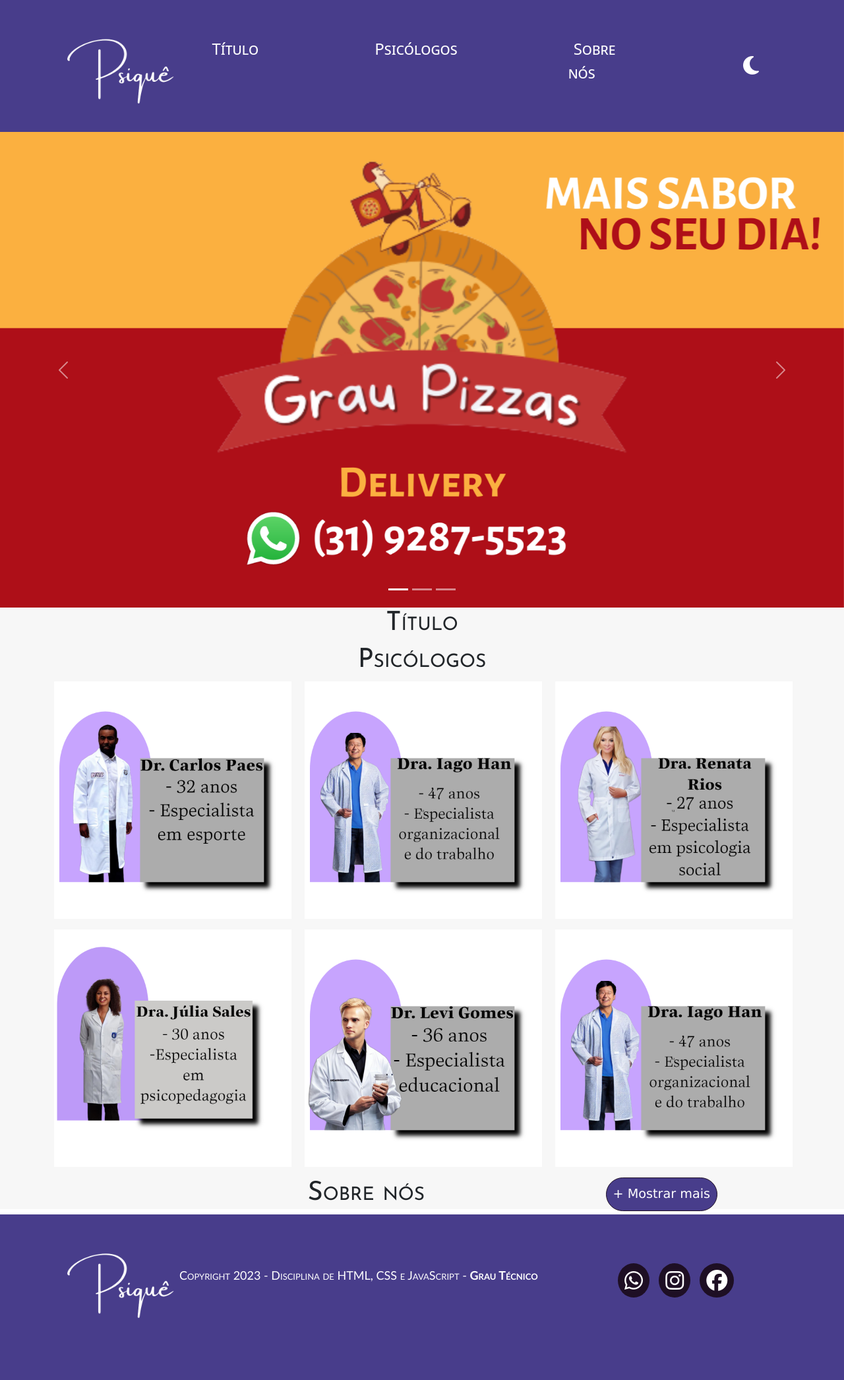
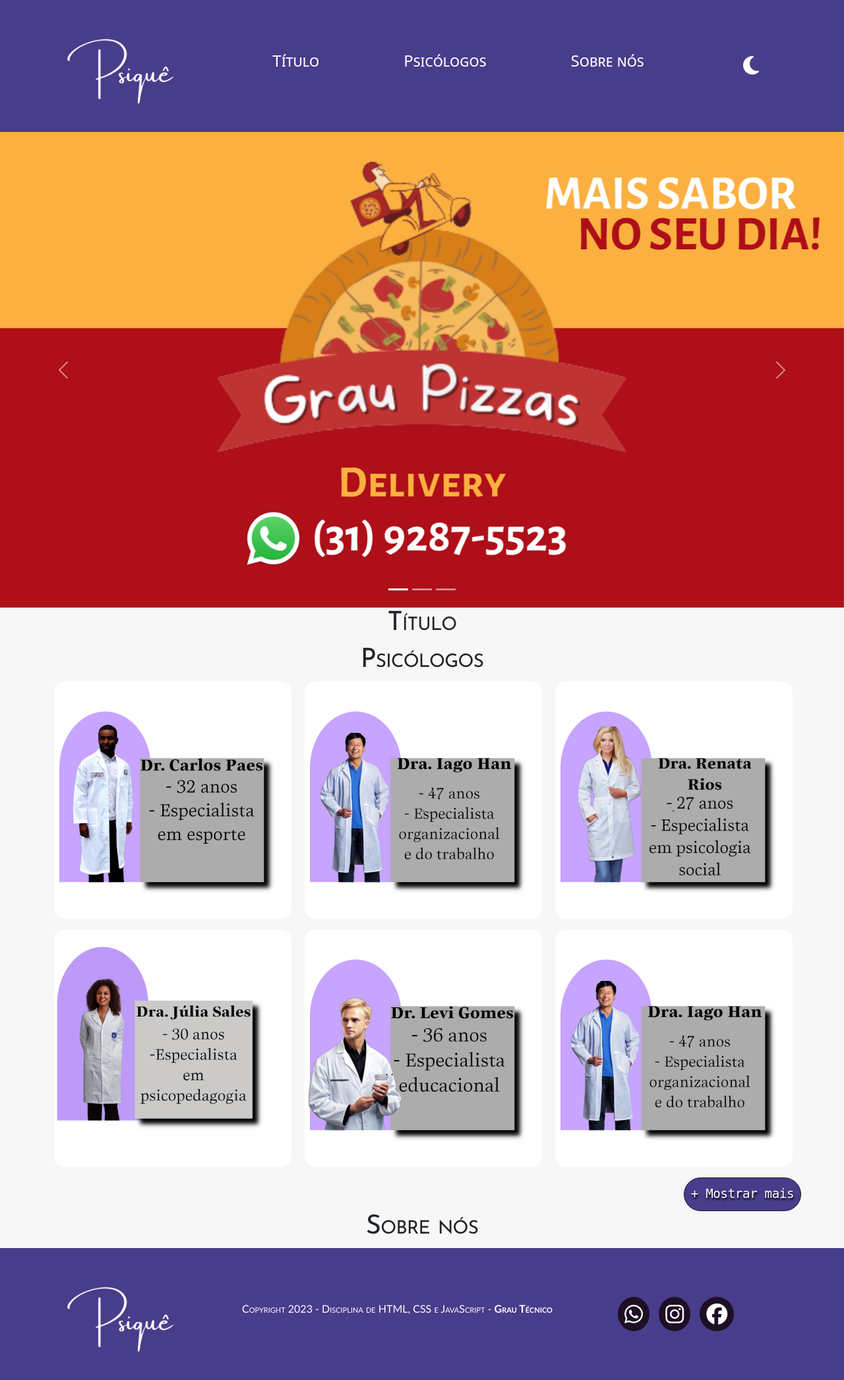
Before and after one commit to pedrosiqueirapb/psique, a PHP site: page /telaPrincipal.html in a window 1280 px wide. Shown: the whole page at 66% size. Before the commit the page ends 1998 px from the top, so only its background shows below. Run offline with PHP 8.4, Linux system fonts and the light colour scheme; some libraries are stand-ins or nearby versions.

Commit message:
Botões 'Mostrar Mais' e 'Mostrar Menos'

```diff
--- a/src/telaPrincipal.css
+++ b/src/telaPrincipal.css
@@ -2,9 +2,6 @@
     margin: 0;
     padding: 0;
     box-sizing: border-box;
-}
-main{
-    background-color: #f7f7f7;
 }
 header, footer{
     background-color: #483D8B;
@@ -43,7 +40,7 @@ header i{
     justify-content: center;
 }
 #menu li{
-    margin-right: 10rem;
+    margin-right: 7rem;
     list-style: none;
     color: #FFF;
     font-size: x-large;
@@ -62,6 +59,7 @@ h1{
     font-family: 'Josefin Sans', sans-serif;
     text-align: center;
     font-variant: small-caps;
+    letter-spacing: -0.02em;
 }
 .infosPsic{
     display: flex;
@@ -69,33 +67,37 @@ h1{
     align-items: center;
     margin-bottom: 1em;
 }
+.psicologos .container > .infosPsic:last-child, #btn-Menos{
+    display: none;
+}
 #psicologo{
     width: 360px;
     height: 360px;
+    border-radius: 1em;
 }
-#btn-Mais{
+#btn-Mais, #btn-Menos{
     padding: 10px;
     border: 1px solid #1e0f24;
-    float: right;
     position: relative;
-    right: 10em;
+    left: 54em;
     border-radius: 2em;
     background-color: #483D8B;
     color: #FFF;
-    font-family:'Lucida Sans', 'Lucida Sans Regular', 'Lucida Grande', 'Lucida Sans Unicode', Geneva, Verdana, sans-serif;
+    font-family: monospace;
+    text-shadow: 1px 3px 3px #000;
+    letter-spacing: -0.02em;
     font-size: larger;
 }
 .elemFooter{
     display: flex;
     flex-direction: row;
-    justify-content: space-between;
     align-items: center;
 }
 #copyright{
     color: #FFF;
     font-family: 'Trebuchet MS', 'Lucida Sans Unicode', 'Lucida Grande', 'Lucida Sans', Arial, sans-serif;
     font-variant: small-caps;
-    font-size: large;
+    font-size: medium;
 }
 .midiasSociais i{
     color: #FFF;
--- a/src/telaPrincipal.html
+++ b/src/telaPrincipal.html
@@ -16,7 +16,7 @@
     <header>
         <div class="container">
             <div class="row elemHeader">
-                <div class="col-2">
+                <div class="col-3">
                     <img src="imgs/logo.png" alt="" id="logo">
                 </div>
                 <div class="col-8">
@@ -96,8 +96,20 @@
                         <img src="imgs/psicIago.jpg" alt="" id="psicologo">
                     </div>
                 </div>
+                <div class="row infosPsic">
+                    <div class="col-4">
+                        <img src="imgs/psicJulia.jpg" alt="" id="psicologo">
+                    </div>
+                    <div class="col-4">
+                        <img src="imgs/psicLevi.jpg" alt="" id="psicologo">
+                    </div>
+                    <div class="col-4">
+                        <img src="imgs/psicIago.jpg" alt="" id="psicologo">
+                    </div>
+                </div>
             </div>
             <button type="button" id="btn-Mais">+ Mostrar mais</button>
+            <button type="button" id="btn-Menos">- Mostrar menos</button>
         </section>
 
         <section class="sobreNos">
@@ -109,10 +121,10 @@
     <footer>
         <div class="container">
             <div class="row elemFooter">
-                <div class="col-2">
+                <div class="col-3">
                     <img src="imgs/logo.png" alt="" id="logo">
                 </div>
-                <div class="col-7">
+                <div class="col-6">
                     <p id="copyright">Copyright 2023 - Disciplina de HTML, CSS e JavaScript - <b>Grau Técnico</b></p>
                 </div>
                 <div class="col-3">
--- a/src/telaPrincipal.js
+++ b/src/telaPrincipal.js
@@ -1,8 +1,9 @@
 $(document).ready(()=>{
+    $('body').css('background-color', '#f7f7f7')
     $('.temaClaro').hide()
 
     $('.temaEscuro').click(()=>{
-        $('body').css('background-color', '#121314')
+        $('body').css('background-color', '#171a21')
         $('h1').css('color', '#FFF')
         $('.temaEscuro').hide()
         $('.temaClaro').show()
@@ -14,4 +15,16 @@ $(document).ready(()=>{
         $('.temaEscuro').show()
         $('.temaClaro').hide()
     })
+
+    $('#btn-Mais').click(()=>{
+        $('.psicologos .container > .infosPsic:last-child').css('display', 'flex')
+        $('#btn-Mais').hide()
+        $('#btn-Menos').show()
+    })
+
+    $('#btn-Menos').click(()=>{
+        $('.psicologos .container > .infosPsic:last-child').css('display', 'none')
+        $('#btn-Mais').show()
+        $('#btn-Menos').hide()
+    })
 })
```
